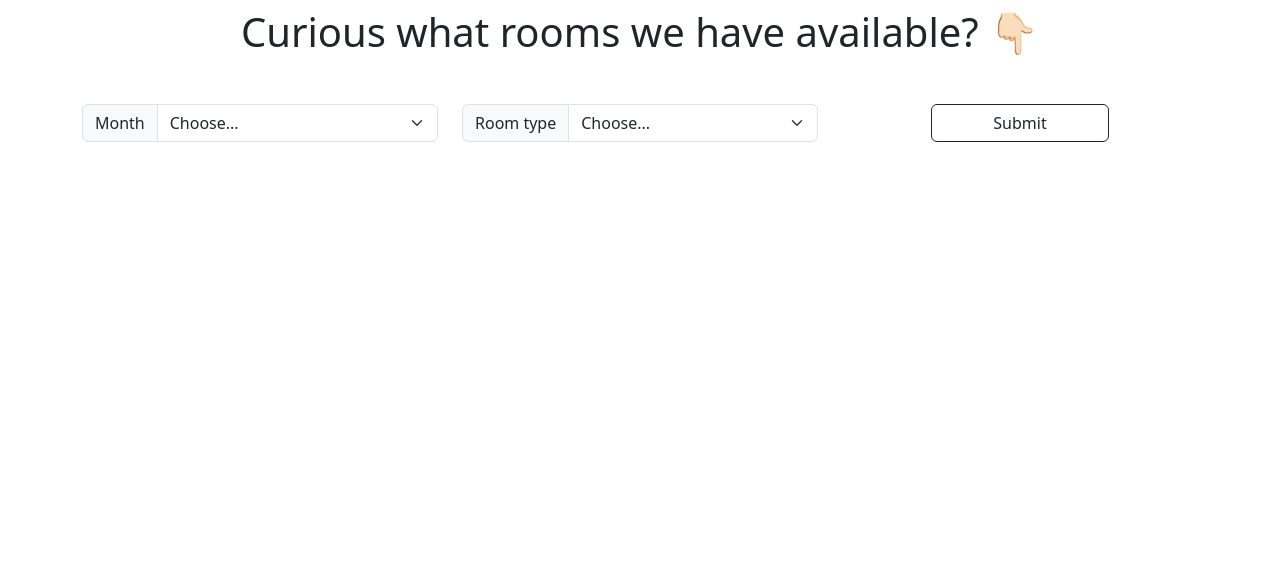
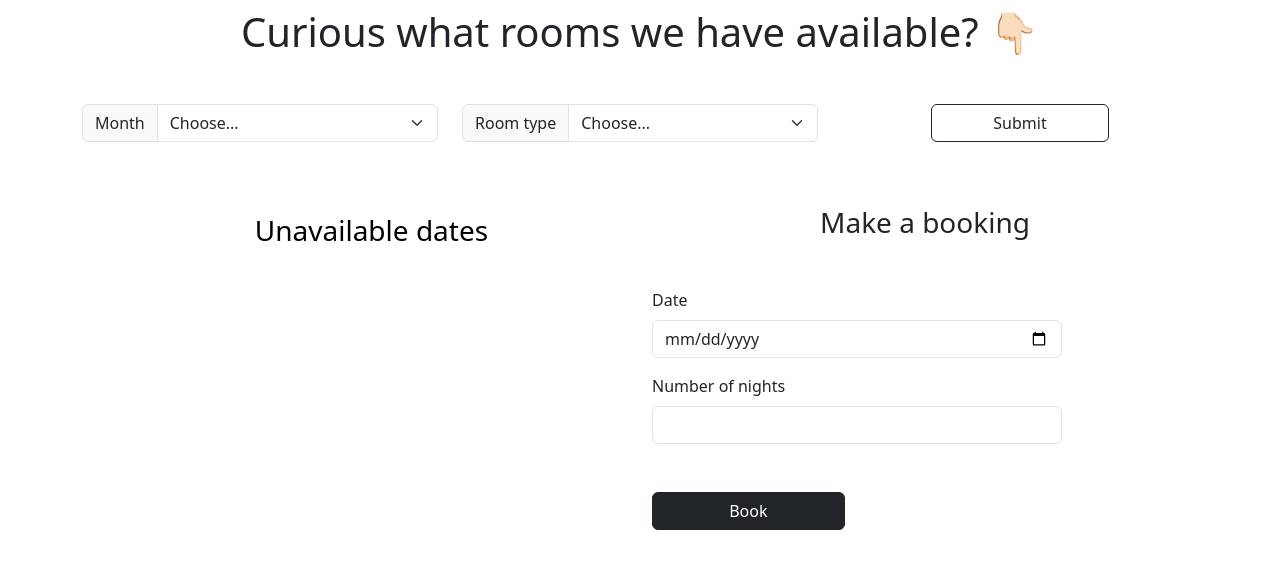
Before and after one commit to Vasilian05/Zoo-bookings, a PHP site: page /hotel.php in a window 1280 px wide. Shown: the part 56-625 px from the top of the page. Run offline with PHP 8.4, Linux system fonts and the light colour scheme; data that the repository does not hold is empty.

Commit message:
booking form

```diff
--- a/classes/user.class.php
+++ b/classes/user.class.php
@@ -1,6 +1,4 @@
-<?php include_once 'config.php' ?>
-
-<?php
+<?php include_once 'config.php' ;
 
 Class User extends Dbh {
 
--- a/hotel.php
+++ b/hotel.php
@@ -78,19 +78,50 @@ if(isset($_POST['search'])){
 </form>
 </div>
 
-<?php
-if(isset($_POST['search'])){
-    ?><h3>Unavaliable Dates</h3> <?php
-
-    for($i = 0; $i < count($duplicates); $i++){
-       ?> <br><?php echo $duplicates[$i];
-    }
-
-}
-?>
 
 
+<div class="container text-center">
+    <div class="row align-items-start mt-5">
+        <div class="col-6">
+            <table class="table table-borderless">
+                <thead>
+                    <tr>
+                    <th scope="col"> </th>
+                    <th scope="col"><h3>Unavailable dates</h3></th>
+                    </tr>
+                </thead>
+                <tbody> <?php
+                    for($i = 0; $i < count($duplicates); $i++){ ?>
+                        <tr>
+                        <th scope="row"><?php $i+1 ?></th>
+                        <td><?php echo $duplicates[$i];?></td>
+                        </tr>
+                        <tr>
+                    <?php
+                    }?>
+                </tbody>
+            </table>
+        </div>
+        <div class="col-6 text-start">
+            <h3 class="text-center">Make a booking</h3>
+            <form  class="w-75 mt-5"method="POST">
+                <div class="mb-3">
+                    <label class="form-label">Date</label>
+                    <input required name="date" type="date" class="form-control">
+                </div>
+                <div class="mb-3">
+                    <label class="form-label">Number of nights</label>
+                    <input name="baby_tickets" type="number" class="form-control">
+                </div>
+                <div class="row mt-5">
+                    <div class="col-6">
+                        <button name="submit"type="submit" class="btn btn-dark w-100">Book</button>
+                    </div>
+                </div>
+            </form>
 
-
+        </div>
+    </div>
+</div>
 
 <?php include_once 'includes/header.php'; ?>
```
